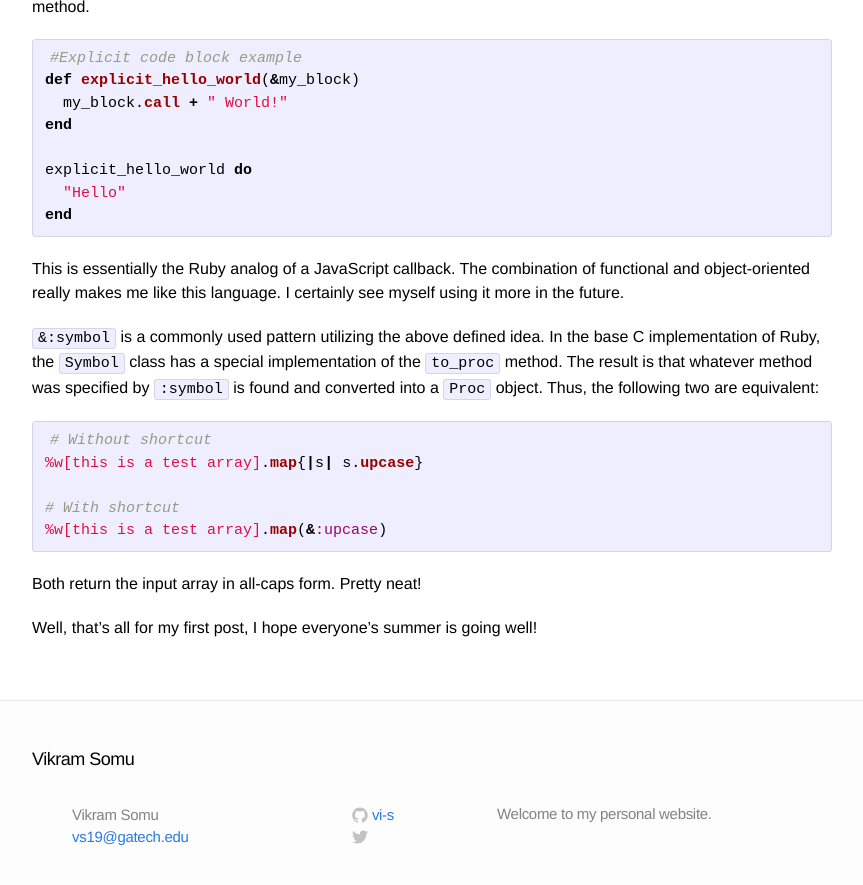
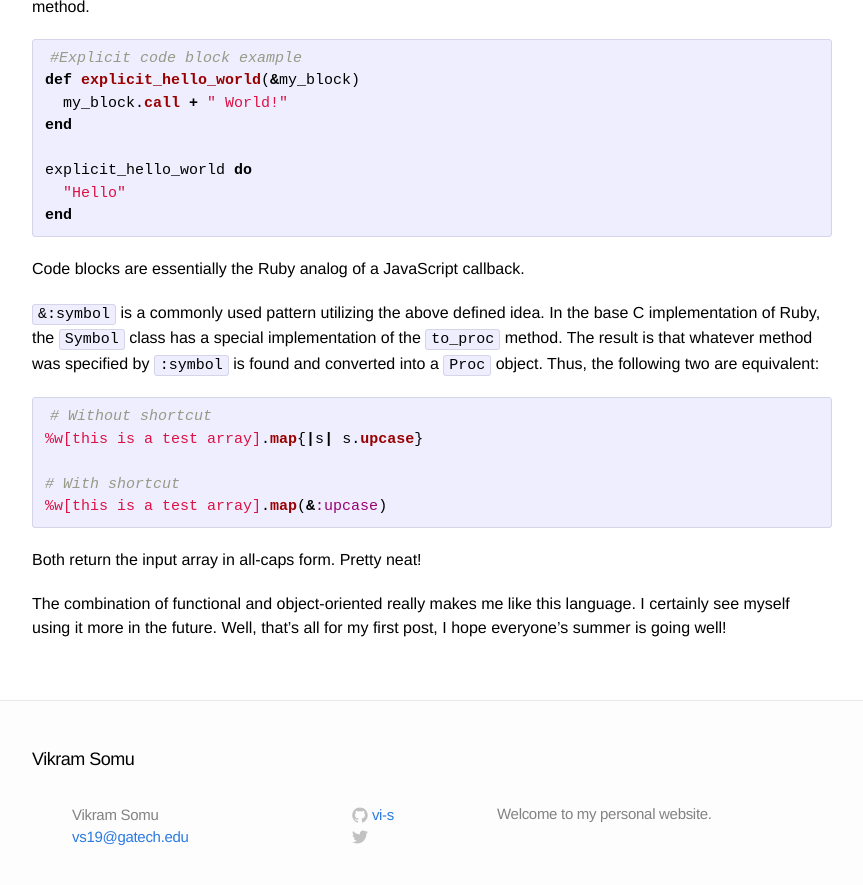
Before and after one commit to vi-s/vi-s.github.io, a Jekyll site: the page built from _posts/2014-06-30-hello-world.markdown, in a window 1280 px wide and 900 px high, scrolled down 1757 px. Shown: the top 885 px of the window, without its empty margins (208-1071 px from the left). Built offline with Jekyll 4.4.1, drawn with Linux system fonts in a browser that asks for light colours; some of the changed lines change nothing that is shown.

Commit message:
fixed post

````diff
--- a/_posts/2014-06-30-hello-world.markdown
+++ b/_posts/2014-06-30-hello-world.markdown
@@ -62,7 +62,7 @@ explicit_hello_world do
 end
 {% endhighlight %}
 
-This is essentially the Ruby analog of a JavaScript callback. The combination of functional and object-oriented really makes me like this language. I certainly see myself using it more in the future.
+Code blocks are essentially the Ruby analog of a JavaScript callback.
 
 ```&:symbol``` is a commonly used pattern utilizing the above defined idea. In the base C implementation of Ruby, the ```Symbol``` class has a special implementation of the ```to_proc``` method. The result is that whatever method was specified by ```:symbol``` is found and converted into a ```Proc``` object. Thus, the following two are equivalent:
 
@@ -76,6 +76,7 @@ This is essentially the Ruby analog of a JavaScript callback. The combination of
 
 Both return the input array in all-caps form. Pretty neat!
 
+The combination of functional and object-oriented really makes me like this language. I certainly see myself using it more in the future.
 Well, that's all for my first post, I hope everyone's summer is going well!
 
 [gtcoursewatch]: http://gtcoursewatch.us
````
